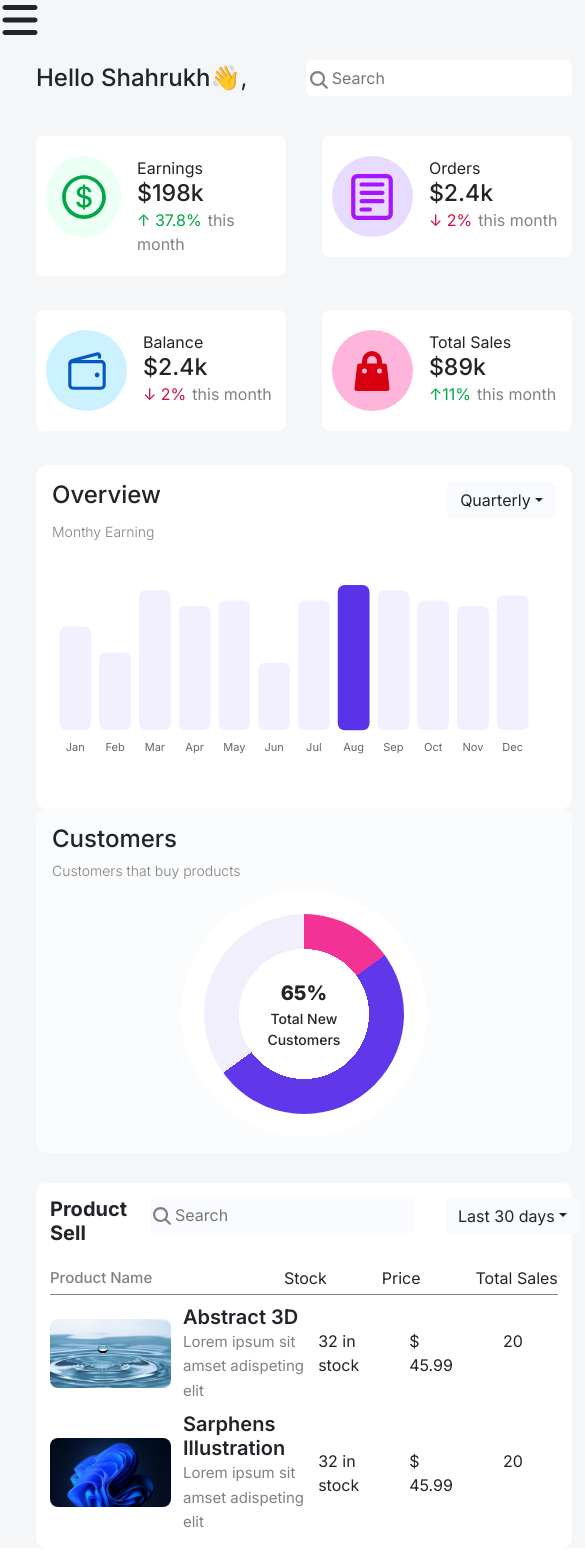
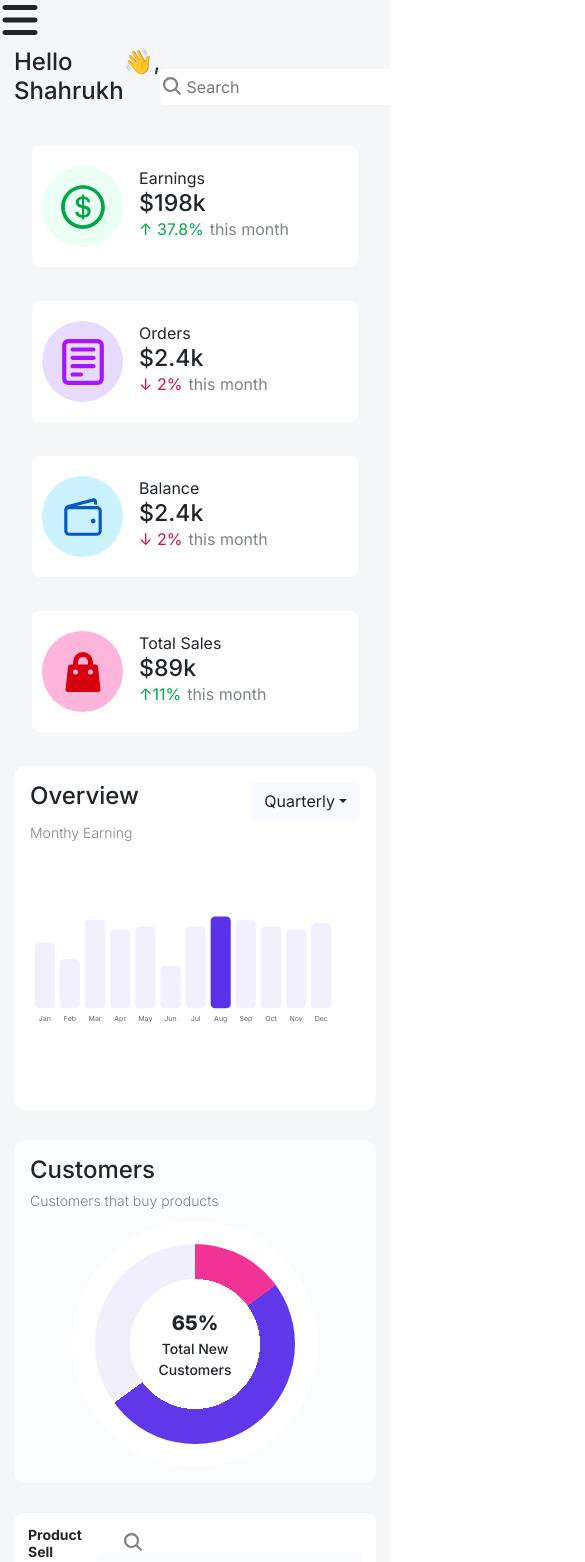
Before and after one commit to Zahir001/sales-dashboard, a React (Vite) app: page / in a window 390 px wide. Shown: the top 1562 px of the page, 585 px wide, since content can reach past the window. Built offline with nearby package versions, Linux system fonts and the light colour scheme.

Commit message:
update in moible responsive table and cards

```diff
--- a/src/components/Card.jsx
+++ b/src/components/Card.jsx
@@ -4,7 +4,7 @@ import React from 'react'
 const Card = ({ icon, title, price, percent, firstclasss, secondclass, thirdclass}) => {
   return (
     // iconCardCustom
-    <div>
+
       <div className='cards'>
         <div className={firstclasss}>
           <span className={secondclass}>{icon}</span>
@@ -15,7 +15,6 @@ const Card = ({ icon, title, price, percent, firstclasss, secondclass, thirdclas
           <span className={thirdclass}>{percent}<span className='thismonthTitle'>this month</span></span>
         </div>
       </div>
-    </div>
   )
 }
 
--- a/src/components/ProductSale.jsx
+++ b/src/components/ProductSale.jsx
@@ -15,7 +15,7 @@ const ProductSale = () => {
               <IoSearch className='searchIcon' />
               <input type="text" placeholder='Search' style={{background:'#FAFBFF'}}/>
             </div>
-            <div class="dropdown">
+            <div class="dropdown customMobileStyle">
               <button class="btn btn-class-style dropdown-toggle" type="button" data-bs-toggle="dropdown" aria-expanded="false">
                 Last 30 days
               </button>
--- a/src/index.css
+++ b/src/index.css
@@ -247,12 +247,13 @@ h6 {
 
   .cardsParent {
     display: grid;
-    grid-template-columns: repeat(2, 1fr);
+    grid-template-columns: repeat(1, 0.9fr);
     row-gap: 34px;
   }
 
   .graphParent {
     grid-template-columns: repeat(1, 1fr);
+    row-gap: 30px;
   }
 
   .headText {
@@ -260,7 +261,33 @@ h6 {
   }
 
   .barChartMobile {
-    width: 484px !important;
+    width: 306px !important;
     height: 250px !important;
   }
+
+  .app-container {
+    flex-direction: column;
+  }
+
+  .homeParentDiv {
+    background-color: #F5F6F8;
+    font-family: 'Inter';
+    width: 100%;
+    padding: 14px 14px 0px 14px;
+  }
+
+  .inputField .searchIcon {
+    position: relative;
+    left: 26px;
+    top: 1px;
+  }
+
+  .inputField .headerSearchIcon {
+    top: 28px;
+    left: 1px;
+  }
+
+  .productTitle h1 {
+    font-size: 14px;
+  }
 }
--- a/src/productSale.css
+++ b/src/productSale.css
@@ -80,15 +80,41 @@
 @media only screen and (max-width: 768px) {
   .productStocklistStyle {
     display: flex;
-    margin-right: 35px;
-    column-gap: 50px;
+    margin-right: 0px;
+    column-gap: 15px;
+    align-items: center;
   }
 
   .stocknameStyle {
     display: flex;
-    column-gap: 55px;
+    column-gap: 8px;
   }
-  .textMobileProduct{
+
+  .textMobileProduct {
     width: 55%;
   }
+
+  .inputStyle {
+    display: flex;
+    flex-direction: column;
+  }
+
+  .customMobileStyle {
+    display: flex;
+    justify-content: end;
+    margin-top: 10px;
+  }
+
+  .productListImage h3 {
+    font-size: 14px;
+  }
+
+  .productListImage span {
+    font-size: 12px;
+  }
+
+  .productListImage figure {
+    width: 75px;
+    height: 48px;
+  }
 }
--- a/src/routes/Home.jsx
+++ b/src/routes/Home.jsx
@@ -20,7 +20,7 @@ const Home = () => {
           <span>👋,</span>
         </div>
         <div className='inputField'>
-          <IoSearch className='searchIcon' />
+          <IoSearch className='searchIcon headerSearchIcon' />
           <input type="text" placeholder='Search' />
         </div>
       </div>
```
